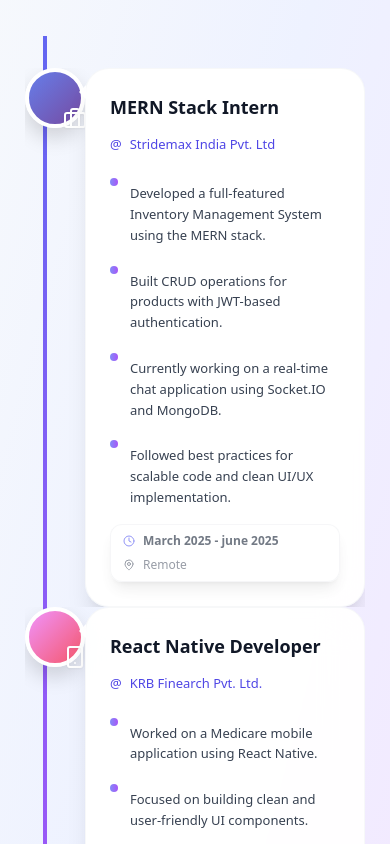
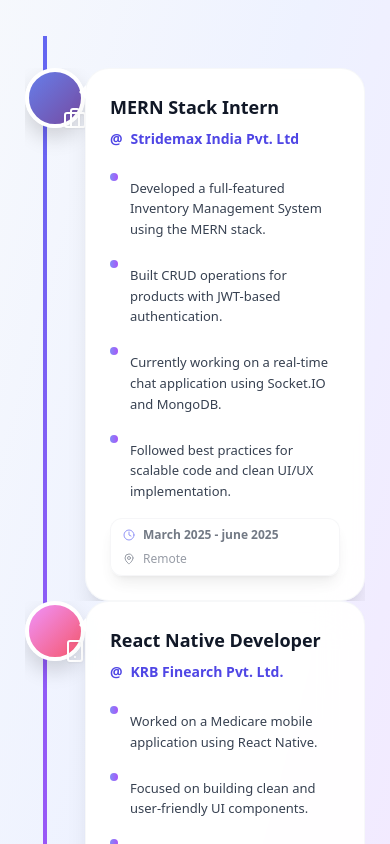
Before and after one commit to balaji-borude/portfolioV2, a React (Vite) app: page / in a window 390 px wide. Shown: the part 5140-5984 px from the top of the page. Built offline with nearby package versions, Linux system fonts and the light colour scheme; no server answers.

Commit message:
updated version

```diff
--- a/src/components/About.tsx
+++ b/src/components/About.tsx
@@ -94,7 +94,7 @@ export default function About() {
                 {/* Resume Button */}
                 <div className="text-center">
                   <a
-                    href="/BalajiResume.pdf" // added portfolio on public folder
+                    href="/BALAJI_BORUDE_RESUME.pdf"//  portfolio added in public folder
                     target="_blank"
                     rel="noopener noreferrer"
                     className="inline-block px-6 py-3 rounded-full bg-gradient-to-r from-rose-500 to-orange-500 text-white font-medium shadow-lg hover:shadow-xl transition duration-300"
--- a/src/components/Experience.tsx
+++ b/src/components/Experience.tsx
@@ -16,6 +16,7 @@ interface ExperienceData {
   date: string;
   location?: string;
   points: string[];
+  URL:string
 }
 
 // Experience Data
@@ -23,6 +24,7 @@ const experiences: ExperienceData[] = [
   {
     title: "MERN Stack Intern",
     company_name: "Stridemax India Pvt. Ltd",
+    URL:"https://www.linkedin.com/company/stridemex/posts/?feedView=all",
     icon: Briefcase,
     iconBg: "linear-gradient(135deg, #667eea 0%, #764ba2 100%)",
     date: "March 2025 - june 2025",
@@ -37,6 +39,7 @@ const experiences: ExperienceData[] = [
   {
     title: "React Native Developer",
     company_name: "KRB Finearch Pvt. Ltd.",
+    URL:"https://www.linkedin.com/company/krb-finarch-research-private-limited/",
     icon: Smartphone,
     iconBg: "linear-gradient(135deg, #f093fb 0%, #f5576c 100%)",
     date: "July 2023 - Jan 2024",
@@ -138,13 +141,14 @@ const ExperienceCard: React.FC<{
             >
               {experience.title}
             </motion.h3>
-            <motion.p
-              className="text-indigo-600 dark:text-indigo-400 text-sm sm:text-base lg:text-lg font-semibold flex items-center space-x-2"
+            <motion.a
+             href={experience.URL} target="_blank"
+              className="text-indigo-600 dark:text-indigo-400 text-sm sm:text-base lg:text-lg font-semibold flex items-center space-x-2 cursor-pointer"
               whileHover={{ scale: 1.02 }}
             >
               <span>@</span>
               <span>{experience.company_name}</span>
-            </motion.p>
+            </motion.a>
           </div>
 
           <div className="space-y-3 sm:space-y-4">
--- a/src/components/Footer.tsx
+++ b/src/components/Footer.tsx
@@ -52,6 +52,7 @@ export default function Footer() {
             {socialLinks.map(({ icon: Icon, href, label }) => (
               <motion.a
                 key={label}
+                target="_blank"
                 href={href}
                 className="group relative p-4 bg-gradient-to-br from-gray-800 to-gray-900 rounded-2xl hover:from-emerald-600 hover:to-teal-600 transition-all duration-500 shadow-2xl"
                 whileHover={{ scale: 1.1, y: -5 }}
--- a/src/components/Projects.tsx
+++ b/src/components/Projects.tsx
@@ -19,7 +19,7 @@ const projects = [
   {
     title: "College Searching Application",
     description:
-      "Collaborative project management tool with real-time updates, file sharing, and team communication.",
+      "fA smart college discovery platform powered by React and Python Scrapy, integrating live data scraped from CollegeDunia APIs to deliver accurate, dynamic college listings backed by a MongoDB database.",
     image:college,
     tags: ["Express.js", "Python(flaskApi)", "Reat", "Tailwind"],
     featured: false,
@@ -27,16 +27,16 @@ const projects = [
     live: "https://college-project-smoky.vercel.app/",
   },
   {
-    title: "Reels Pro Application",
-    description:
-      "This application made by using Next.js and typescript , it having scrolling reels like functionality",
+    title: "ReelNova",
+    description:"ReelNova — a MERN-stack short-video platform integrated with ImageKit.io, designed for creators to upload, store, and showcase reels in a fast and optimized way.",
     image:
       "https://images.pexels.com/photos/1118873/pexels-photo-1118873.jpeg?auto=compress&cs=tinysrgb&w=800",
-    tags: ["Next.js", "Postgres", "Typescript", "Prisma"],
+    tags: ["Next.js", "MongoDb", "Typescript","ImageKit.io"],
     featured: false,
     github: "https://github.com/balaji-borude/Reels_Pro.git",
     live: "#",
   },
+
 ];
 
 export default function Projects() {
```
Also changed, not shown: 2 other files (tests, documents, lock files or other folders).
